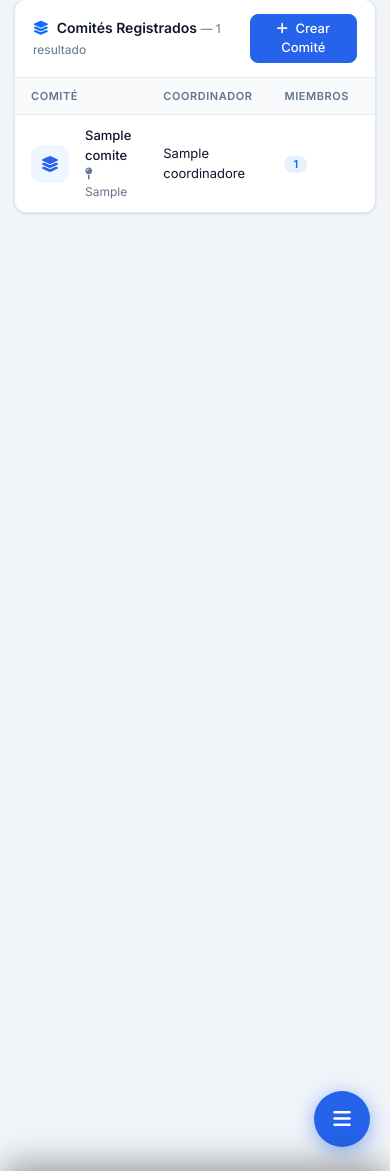
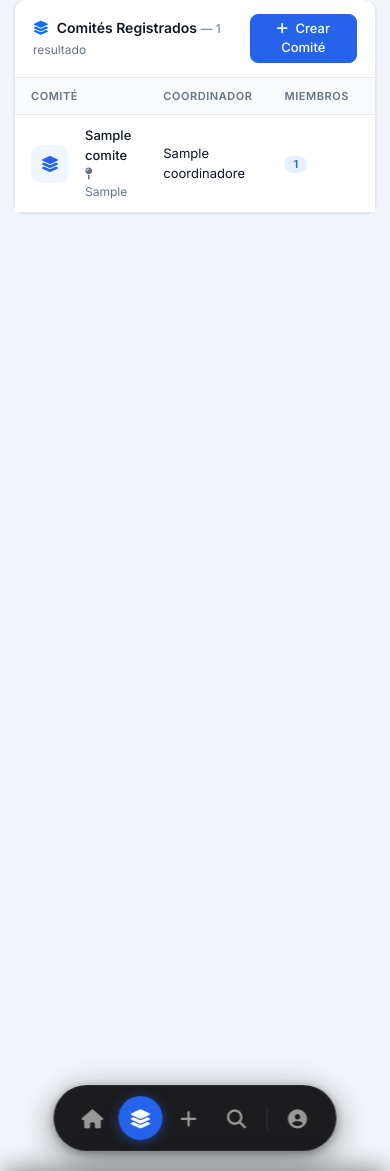
Before and after one commit to gucci7up/comites2028, a PHP site: page /comites.php in a window 390 px wide. Shown: the part 450-1621 px from the top of the page. Run offline with PHP 8.4, Linux system fonts and the light colour scheme; a user stored in the database is signed in; data comes from the database, SQL or seed files in the repository; tables that the repository leaves empty hold one stand-in row (values such as "Sample post"); some libraries are stand-ins or nearby versions.

Commit message:
Replace FAB with floating pill nav bar (Instagram/TikTok style)
- Pill bar fixed bottom-center with 5 icon buttons
- Icons: Home, Comités, Crear(+), Buscar, Perfil(circle-user)
- Active icon gets accent background within the pill
- Dark #1c1c1e background with blur/glass effect
- Divider before profile icon
- Profile icon opens bottom sheet for: perfil, candidato, usuarios, config, logout
- Swipe down to close sheet

Co-Authored-By: Claude Sonnet 4.6 <noreply@anthropic.com>

```diff
--- a/includes/header.php
+++ b/includes/header.php
@@ -281,149 +281,165 @@ $_color_sidebar_hover = _lightenHex($_color_sidebar, 1.5);
         .badge { font-size: 11px; font-weight: 600; padding: 3px 9px; border-radius: 20px; }
 
         /* ════════════════════════════════════════════════════
-           MOBILE FAB MENU  (WhatsApp style)
+           MOBILE PILL NAV BAR
            ════════════════════════════════════════════════════ */
-        .fab-menu { display: none; }
+        .mob-nav { display: none; }
 
-        /* Bottom sheet backdrop */
-        .fab-backdrop {
+        .mob-pill {
+            position: fixed;
+            bottom: 20px;
+            left: 50%;
+            transform: translateX(-50%);
+            z-index: 1047;
+            background: #1c1c1e;
+            border-radius: 40px;
+            padding: 10px 16px;
+            display: flex;
+            align-items: center;
+            gap: 4px;
+            box-shadow: 0 8px 32px rgba(0,0,0,0.45), 0 2px 8px rgba(0,0,0,0.3);
+            backdrop-filter: blur(20px);
+            -webkit-backdrop-filter: blur(20px);
+            border: 1px solid rgba(255,255,255,0.08);
+            white-space: nowrap;
+        }
+
+        .mob-pill-item {
+            position: relative;
+            display: flex;
+            align-items: center;
+            justify-content: center;
+            width: 44px;
+            height: 44px;
+            border-radius: 50%;
+            color: rgba(255,255,255,0.55);
+            text-decoration: none;
+            font-size: 19px;
+            transition: all .18s cubic-bezier(.4,0,.2,1);
+            flex-shrink: 0;
+        }
+        .mob-pill-item:hover { color: rgba(255,255,255,.85); }
+        .mob-pill-item.active {
+            background: var(--accent);
+            color: #fff;
+            box-shadow: 0 2px 12px color-mix(in srgb, var(--accent) 50%, transparent);
+        }
+        .mob-pill-item .mob-dot {
+            position: absolute;
+            top: 7px; right: 7px;
+            width: 7px; height: 7px;
+            border-radius: 50%;
+            background: #ef4444;
+            border: 1.5px solid #1c1c1e;
+        }
+        .mob-pill-divider {
+            width: 1px; height: 24px;
+            background: rgba(255,255,255,0.1);
+            margin: 0 4px;
+            flex-shrink: 0;
+        }
+
+        /* More sheet */
+        .mob-backdrop {
             display: none;
             position: fixed; inset: 0;
-            background: rgba(0,0,0,0.45);
+            background: rgba(0,0,0,0.5);
             z-index: 1048;
-            backdrop-filter: blur(2px);
-            -webkit-backdrop-filter: blur(2px);
+            backdrop-filter: blur(3px);
+            -webkit-backdrop-filter: blur(3px);
         }
-        .fab-backdrop.show { display: block; }
+        .mob-backdrop.show { display: block; }
 
-        /* Bottom sheet panel */
-        .fab-sheet {
+        .mob-sheet {
             position: fixed;
             bottom: 0; left: 0; right: 0;
-            background: var(--sidebar-bg);
+            background: #1c1c1e;
             border-radius: 20px 20px 0 0;
             z-index: 1049;
-            padding: 0 0 env(safe-area-inset-bottom, 16px);
+            padding-bottom: env(safe-area-inset-bottom, 16px);
             transform: translateY(100%);
-            transition: transform .3s cubic-bezier(.4,0,.2,1);
-            box-shadow: 0 -8px 32px rgba(0,0,0,0.35);
-            max-height: 85vh;
-            overflow-y: auto;
+            transition: transform .28s cubic-bezier(.4,0,.2,1);
+            box-shadow: 0 -4px 24px rgba(0,0,0,.4);
         }
-        .fab-sheet.show { transform: translateY(0); }
+        .mob-sheet.show { transform: translateY(0); }
 
-        .fab-sheet-handle {
+        .mob-sheet-handle {
             width: 36px; height: 4px;
-            background: rgba(255,255,255,0.2);
+            background: rgba(255,255,255,.2);
             border-radius: 2px;
             margin: 12px auto 0;
         }
-
-        .fab-sheet-header {
+        .mob-sheet-user {
             display: flex; align-items: center; gap: 12px;
-            padding: 16px 20px 12px;
-            border-bottom: 1px solid var(--sidebar-border);
+            padding: 16px 20px 14px;
+            border-bottom: 1px solid rgba(255,255,255,.07);
         }
-        .fab-sheet-avatar {
-            width: 38px; height: 38px; border-radius: 50%;
+        .mob-sheet-avatar {
+            width: 40px; height: 40px; border-radius: 50%;
             background: var(--accent); color: #fff;
             display: flex; align-items: center; justify-content: center;
-            font-weight: 700; font-size: 14px; flex-shrink: 0;
+            font-weight: 700; font-size: 15px; flex-shrink: 0;
         }
-        .fab-sheet-user-name { font-size: 14px; font-weight: 600; color: #fff; }
-        .fab-sheet-user-role { font-size: 11px; color: var(--sidebar-text); }
+        .mob-sheet-name { font-size: 14px; font-weight: 600; color: #fff; }
+        .mob-sheet-role { font-size: 11px; color: rgba(255,255,255,.4); }
 
-        .fab-nav { padding: 10px 12px; }
-        .fab-nav-section {
-            font-size: 10px; font-weight: 600;
-            text-transform: uppercase; letter-spacing: .08em;
-            color: rgba(255,255,255,0.28);
-            padding: 10px 8px 4px;
-        }
-        .fab-nav-link {
-            display: flex; align-items: center; gap: 12px;
-            padding: 12px 12px;
-            border-radius: 10px;
-            color: var(--sidebar-text);
+        .mob-sheet-links { padding: 10px 12px; }
+        .mob-sheet-link {
+            display: flex; align-items: center; gap: 14px;
+            padding: 13px 12px;
+            border-radius: 12px;
+            color: rgba(255,255,255,.7);
             text-decoration: none;
             font-size: 14px; font-weight: 500;
             transition: all .15s;
             margin-bottom: 2px;
         }
-        .fab-nav-link:hover,
-        .fab-nav-link.active { background: var(--sidebar-hover); color: #fff; }
-        .fab-nav-link.active { background: var(--sidebar-active); }
-        .fab-nav-icon {
-            width: 36px; height: 36px; border-radius: 9px;
+        .mob-sheet-link:hover { background: rgba(255,255,255,.07); color: #fff; }
+        .mob-sheet-link.active { background: var(--accent); color: #fff; }
+        .mob-sheet-link-icon {
+            width: 34px; height: 34px; border-radius: 9px;
+            background: rgba(255,255,255,.07);
             display: flex; align-items: center; justify-content: center;
             font-size: 15px; flex-shrink: 0;
-            background: rgba(255,255,255,0.07);
         }
-        .fab-nav-link.active .fab-nav-icon { background: rgba(255,255,255,0.18); }
-
-        .fab-sheet-footer {
-            padding: 12px 20px 16px;
-            border-top: 1px solid var(--sidebar-border);
-            margin-top: 4px;
+        .mob-sheet-link.active .mob-sheet-link-icon { background: rgba(255,255,255,.18); }
+        .mob-sheet-footer {
+            padding: 10px 12px 16px;
+            border-top: 1px solid rgba(255,255,255,.07);
         }
-        .fab-logout-btn {
-            display: flex; align-items: center; gap: 10px;
-            width: 100%; padding: 12px 14px;
-            border-radius: 10px; border: 1px solid rgba(239,68,68,.3);
-            background: rgba(239,68,68,.08);
-            color: #f87171; font-size: 14px; font-weight: 500;
-            text-decoration: none; transition: all .15s;
+        .mob-logout {
+            display: flex; align-items: center; gap: 14px;
+            padding: 13px 12px; border-radius: 12px;
+            color: #f87171; text-decoration: none;
+            font-size: 14px; font-weight: 500;
+            transition: all .15s;
         }
-        .fab-logout-btn:hover { background: rgba(239,68,68,.16); color: #ef4444; }
-
-        /* FAB button */
-        .fab-btn {
-            position: fixed;
-            bottom: 24px; right: 20px;
-            width: var(--fab-size); height: var(--fab-size);
-            border-radius: 50%;
-            background: var(--accent);
-            color: #fff;
-            border: none; cursor: pointer;
+        .mob-logout:hover { background: rgba(239,68,68,.1); color: #ef4444; }
+        .mob-logout-icon {
+            width: 34px; height: 34px; border-radius: 9px;
+            background: rgba(239,68,68,.12);
             display: flex; align-items: center; justify-content: center;
-            font-size: 20px;
-            z-index: 1047;
-            box-shadow: 0 4px 20px rgba(37,99,235,.5);
-            transition: transform .2s, box-shadow .2s, background .15s;
+            font-size: 15px; flex-shrink: 0; color: #f87171;
         }
-        .fab-btn:hover { transform: scale(1.07); box-shadow: 0 6px 24px rgba(37,99,235,.6); }
-        .fab-btn.open  { background: #1d4ed8; transform: rotate(45deg); }
-        .fab-btn.open:hover { transform: rotate(45deg) scale(1.07); }
 
         /* ── RESPONSIVE ──────────────────────────────────── */
         @media (max-width: 767px) {
-            /* Hide desktop sidebar */
-            .sidebar       { display: none !important; }
-            .main-wrapper  { margin-left: 0 !important; }
-
-            /* Show FAB */
-            .fab-menu  { display: block; }
-
-            /* Topbar adjustments */
+            .sidebar      { display: none !important; }
+            .main-wrapper { margin-left: 0 !important; }
+            .mob-nav      { display: block; }
             .topbar { padding: 0 14px; }
-            .page-title { max-width: calc(100vw - 180px); font-size: 15px; }
+            .page-title { max-width: calc(100vw - 140px); font-size: 15px; }
             .topbar-user-name { display: none; }
             .topbar-right .btn { display: none; }
-
-            /* Page content bottom padding so FAB doesn't cover content */
-            .page-content { padding: 14px 14px 90px; }
-
-            /* Tables: horizontal scroll */
-            .table-responsive { border-radius: 0 0 var(--radius) var(--radius); }
-
-            /* Cards */
+            .page-content { padding: 14px 14px 100px; }
             .card { border-radius: var(--radius); }
         }
 
         @media (min-width: 768px) {
-            .fab-menu     { display: none !important; }
-            .fab-backdrop { display: none !important; }
-            .fab-sheet    { display: none !important; }
+            .mob-nav      { display: none !important; }
+            .mob-backdrop { display: none !important; }
+            .mob-sheet    { display: none !important; }
+            .mob-pill     { display: none !important; }
         }
 
         /* Tablet adjustments */
@@ -550,75 +566,68 @@ $_color_sidebar_hover = _lightenHex($_color_sidebar, 1.5);
     <main class="page-content">
 
 <!-- ══════════════════════════════════════════════════════
-     MOBILE FAB MENU
+     MOBILE PILL NAV BAR
      ══════════════════════════════════════════════════════ -->
-<div class="fab-menu">
+<div class="mob-nav">
+    <!-- Pill bar -->
+    <nav class="mob-pill">
+        <a href="dashboard.php" class="mob-pill-item <?php echo $pagina_actual=='dashboard.php'?'active':''; ?>" title="Dashboard">
+            <i class="fas fa-house"></i>
+        </a>
+        <a href="comites.php" class="mob-pill-item <?php echo $pagina_actual=='comites.php'?'active':''; ?>" title="Comités">
+            <i class="fas fa-layer-group"></i>
+        </a>
+        <a href="crear_comite.php" class="mob-pill-item <?php echo $pagina_actual=='crear_comite.php'?'active':''; ?>" title="Crear Comité">
+            <i class="fas fa-plus"></i>
+        </a>
+        <a href="consultar.html" class="mob-pill-item <?php echo $pagina_actual=='consultar.html'?'active':''; ?>" title="Consultar Cédula">
+            <i class="fas fa-magnifying-glass"></i>
+        </a>
+        <div class="mob-pill-divider"></div>
+        <button class="mob-pill-item" id="mobMoreBtn" title="Más" style="background:none;border:none;cursor:pointer;">
+            <i class="fas fa-circle-user"></i>
+        </button>
+    </nav>
+
     <!-- Backdrop -->
-    <div class="fab-backdrop" id="fabBackdrop"></div>
+    <div class="mob-backdrop" id="mobBackdrop"></div>
 
-    <!-- Bottom sheet -->
-    <div class="fab-sheet" id="fabSheet">
-        <div class="fab-sheet-handle"></div>
-
-        <div class="fab-sheet-header">
-            <div class="fab-sheet-avatar"><?php echo strtoupper(substr($_SESSION['usuario_nombre']??'U',0,1)); ?></div>
+    <!-- More sheet -->
+    <div class="mob-sheet" id="mobSheet">
+        <div class="mob-sheet-handle"></div>
+        <div class="mob-sheet-user">
+            <div class="mob-sheet-avatar"><?php echo strtoupper(substr($_SESSION['usuario_nombre']??'U',0,1)); ?></div>
             <div>
-                <div class="fab-sheet-user-name"><?php echo htmlspecialchars($_SESSION['usuario_nombre']??'Usuario'); ?></div>
-                <div class="fab-sheet-user-role"><?php echo ucfirst($_SESSION['usuario_rol']??'usuario'); ?></div>
+                <div class="mob-sheet-name"><?php echo htmlspecialchars($_SESSION['usuario_nombre']??'Usuario'); ?></div>
+                <div class="mob-sheet-role"><?php echo ucfirst($_SESSION['usuario_rol']??''); ?></div>
             </div>
         </div>
-
-        <div class="fab-nav">
-            <div class="fab-nav-section">Principal</div>
-
-            <a href="dashboard.php" class="fab-nav-link <?php echo $pagina_actual=='dashboard.php'?'active':''; ?>">
-                <span class="fab-nav-icon"><i class="fas fa-chart-pie"></i></span>Dashboard
+        <div class="mob-sheet-links">
+            <a href="perfil.php" class="mob-sheet-link <?php echo $pagina_actual=='perfil.php'?'active':''; ?>">
+                <span class="mob-sheet-link-icon"><i class="fas fa-user"></i></span>Mi Perfil
             </a>
-            <a href="comites.php" class="fab-nav-link <?php echo $pagina_actual=='comites.php'?'active':''; ?>">
-                <span class="fab-nav-icon"><i class="fas fa-layer-group"></i></span>Comités
+            <?php if (tieneCandidato()): ?>
+            <a href="seleccionar_candidato.php" class="mob-sheet-link">
+                <span class="mob-sheet-link-icon"><i class="fas fa-exchange-alt"></i></span>
+                Cambiar candidato
             </a>
-            <a href="crear_comite.php" class="fab-nav-link <?php echo $pagina_actual=='crear_comite.php'?'active':''; ?>">
-                <span class="fab-nav-icon"><i class="fas fa-plus"></i></span>Crear Comité
-            </a>
-
-            <div class="fab-nav-section">Herramientas</div>
-            <a href="consultar.html" class="fab-nav-link <?php echo $pagina_actual=='consultar.html'?'active':''; ?>">
-                <span class="fab-nav-icon"><i class="fas fa-id-card"></i></span>Consultar Cédula
-            </a>
-
+            <?php endif; ?>
             <?php if (esSupervisor()): ?>
-            <div class="fab-nav-section">Administración</div>
-            <a href="usuarios.php" class="fab-nav-link <?php echo $pagina_actual=='usuarios.php'?'active':''; ?>">
-                <span class="fab-nav-icon"><i class="fas fa-users-cog"></i></span>Usuarios
+            <a href="usuarios.php" class="mob-sheet-link <?php echo $pagina_actual=='usuarios.php'?'active':''; ?>">
+                <span class="mob-sheet-link-icon"><i class="fas fa-users-cog"></i></span>Usuarios
             </a>
             <?php endif; ?>
             <?php if (esAdmin()): ?>
-            <a href="config.php" class="fab-nav-link <?php echo $pagina_actual=='config.php'?'active':''; ?>">
-                <span class="fab-nav-icon"><i class="fas fa-cog"></i></span>Configuración
+            <a href="config.php" class="mob-sheet-link <?php echo $pagina_actual=='config.php'?'active':''; ?>">
+                <span class="mob-sheet-link-icon"><i class="fas fa-cog"></i></span>Configuración
             </a>
             <?php endif; ?>
-            <?php if (tieneCandidato()): ?>
-            <div class="fab-nav-section">Candidato Activo</div>
-            <a href="seleccionar_candidato.php" class="fab-nav-link">
-                <span class="fab-nav-icon"><i class="fas fa-exchange-alt"></i></span>
-                Cambiar: <?php echo htmlspecialchars($_SESSION['candidato_nombre']??''); ?>
-            </a>
-            <?php endif; ?>
-
-            <a href="perfil.php" class="fab-nav-link <?php echo $pagina_actual=='perfil.php'?'active':''; ?>">
-                <span class="fab-nav-icon"><i class="fas fa-user-circle"></i></span>Mi Perfil
-            </a>
         </div>
-
-        <div class="fab-sheet-footer">
-            <a href="logout.php" class="fab-logout-btn">
-                <i class="fas fa-sign-out-alt"></i> Cerrar Sesión
+        <div class="mob-sheet-footer">
+            <a href="logout.php" class="mob-logout">
+                <span class="mob-logout-icon"><i class="fas fa-sign-out-alt"></i></span>
+                Cerrar Sesión
             </a>
         </div>
     </div>
-
-    <!-- FAB Button -->
-    <button class="fab-btn" id="fabBtn" aria-label="Menú">
-        <i class="fas fa-bars" id="fabIcon"></i>
-    </button>
 </div>
```
Also changed, not shown: includes/footer.php (+17 -37 lines).
